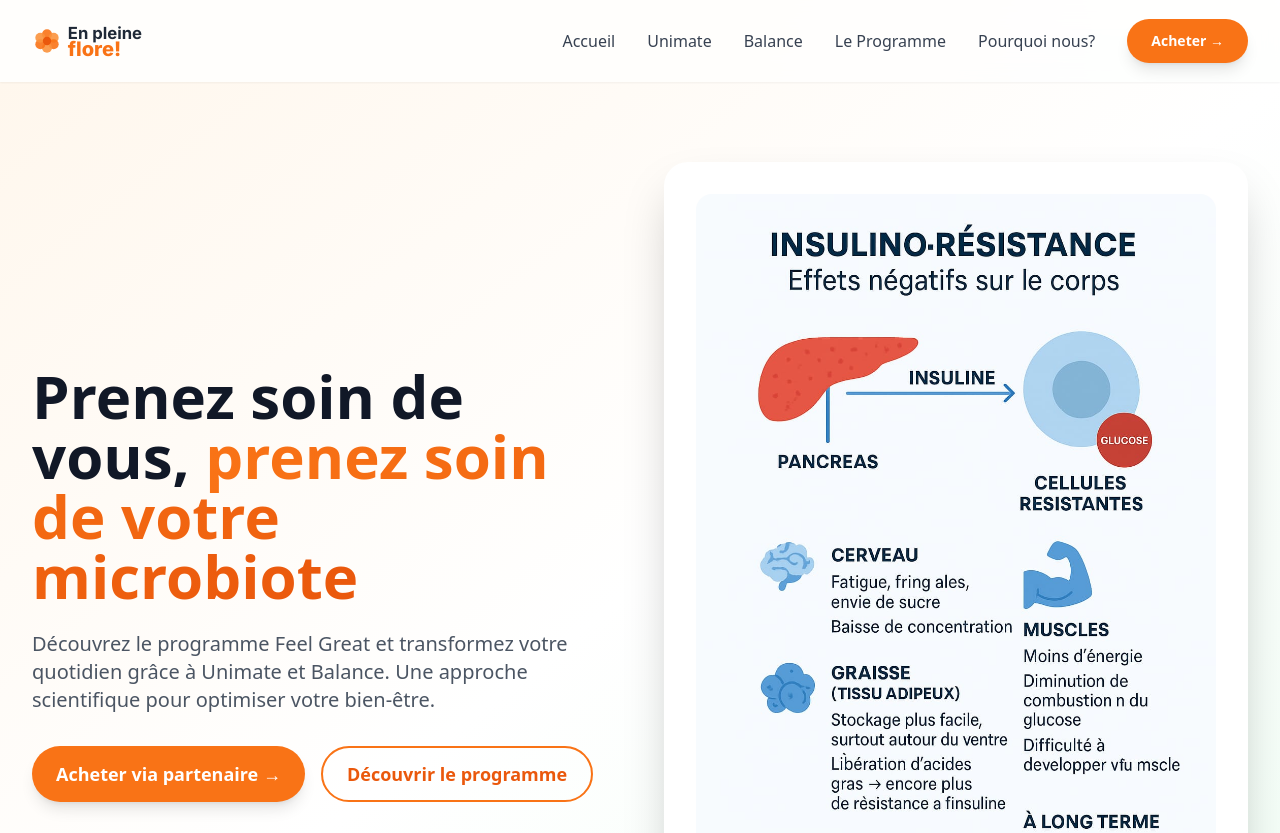
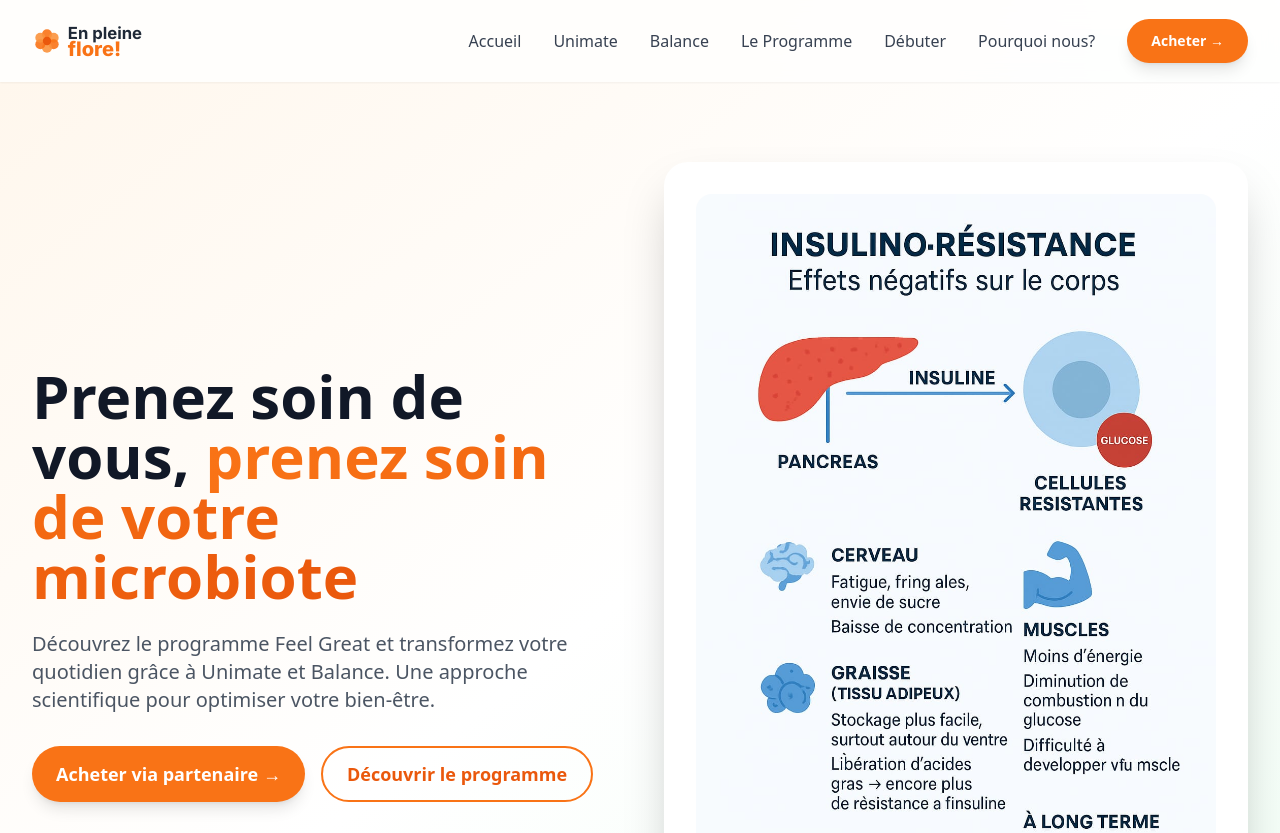
Before and after one commit to Nosioul/EnPleineFlore, a Next.js app: page / in a window 1280 px wide. Shown: the top 833 px of the page. Built offline with nearby package versions, Linux system fonts and the light colour scheme.

Commit message:
Débuter(headerfichier)

```diff
--- a/src/components/Header.tsx
+++ b/src/components/Header.tsx
@@ -28,9 +28,16 @@
             <Link href="/programme" className="text-gray-700 hover:text-flore-orange-500 font-medium transition-colors">
               Le Programme
             </Link>
+
+            {/* 🆕 Débuter */}
+            <Link href="/debuter" className="text-gray-700 hover:text-flore-orange-500 font-medium transition-colors">
+              Débuter
+            </Link>
+
             <Link href="/pourquoi" className="text-gray-700 hover:text-flore-orange-500 font-medium transition-colors">
               Pourquoi nous?
             </Link>
+
             <a
               href="https://ufeelgreat.com/c/Mijo"
               target="_blank"
@@ -73,6 +80,12 @@
               <Link href="/programme" className="text-gray-700 hover:text-flore-orange-500 font-medium py-2">
                 Le Programme
               </Link>
+
+              {/* 🆕 Débuter (mobile) */}
+              <Link href="/debuter" className="text-gray-700 hover:text-flore-orange-500 font-medium py-2">
+                Débuter
+              </Link>
+
               <Link href="/pourquoi" className="text-gray-700 hover:text-flore-orange-500 font-medium py-2">
                 Pourquoi nous?
               </Link>
```
